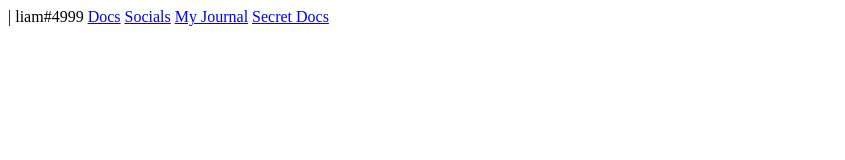
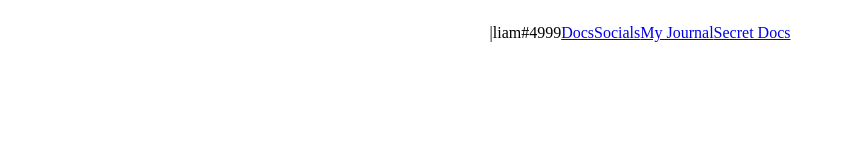
Before and after one commit to lammmab/blackwater, a plain HTML site: page index.html in a window 1280 px wide. Shown: the whole page, without its empty margins (0-845 px from the left). Drawn offline with Linux system fonts and the light colour scheme.

Commit message:
change display to flex and center everything

```diff
--- a/style.css
+++ b/style.css
@@ -1,3 +1,5 @@
 p, a, div {
-    display: inline;
+    display: flex;
+    justify-content: center; /* align item horizontally */
+    align-items: center; /* align item vertically */
 }
```
